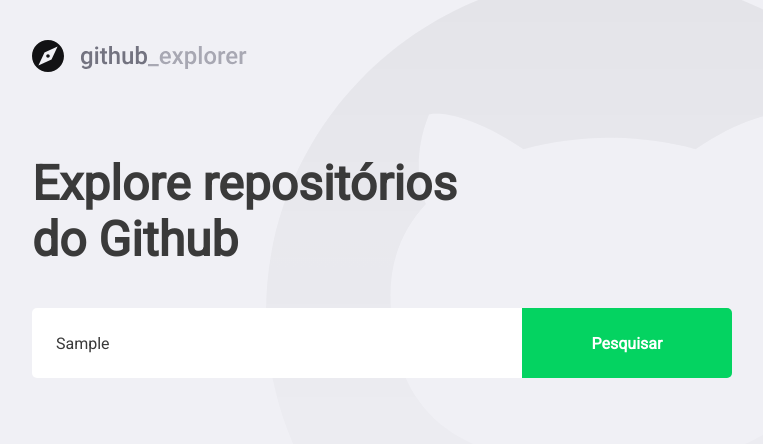
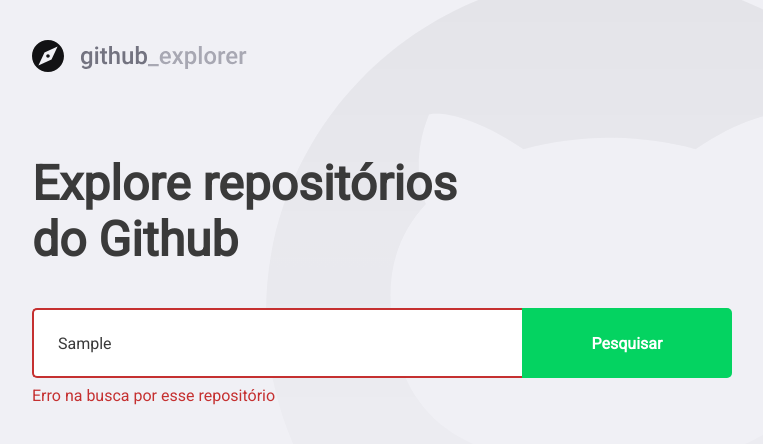
Before and after one commit to marcoscuomo/gs-nv3-primeiro-projeto-react, a React (Create React App) app: page / in a window 1280 px wide. Both pictures are taken after typing "Sample" into the empty fields and a click on the button "Pesquisar". Shown: the top 444 px of the page, without its empty margins (148-911 px from the left). Built offline with nearby package versions, Linux system fonts and the light colour scheme; no server answers.

Commit message:
Tratando os erros

```diff
--- a/src/pages/Dashboard/index.tsx
+++ b/src/pages/Dashboard/index.tsx
@@ -2,7 +2,7 @@
 import { FiChevronRight } from 'react-icons/fi';
 
 import logoImg from '../../assets/logo.svg';
-import { Title, Form, Repositories } from './style';
+import { Title, Form, Repositories, Error } from './style';
 import api from '../../services/api';
 
 interface Repository {
@@ -17,15 +17,27 @@
 const Dashboard: React.FC = () => {
 
     const [newRepo, setNewRepo] = useState('');
+    const [inputError, setInputError] = useState('');
     const [repositories, setRepositories] = useState<Repository[]>([]);
 
     async function handleAddRepository(event: FormEvent<HTMLFormElement>): Promise<void> {
         event.preventDefault();
-        const response = await api.get<Repository>(`repos/${newRepo}`);
-        const repository = response.data;
 
-        setRepositories([...repositories, repository ]);
-        setNewRepo('');
+        if(!newRepo){
+            setInputError('Digite o autor/nome do repositorio');
+            return;
+        }
+
+        try {
+            const response = await api.get<Repository>(`repos/${newRepo}`);
+            const repository = response.data;
+
+            setRepositories([...repositories, repository ]);
+            setNewRepo('');
+            setInputError('');
+        }catch(err) {
+            setInputError('Erro na busca por esse repositório');
+        }
     }
 
     return (
@@ -33,7 +45,7 @@
             <img src={logoImg} alt="Github Explorer" />
             <Title>Explore repositórios do Github</Title>
 
-            <Form onSubmit={handleAddRepository}>
+            <Form hasError={!!inputError} onSubmit={handleAddRepository}>
                 <input
                     value={newRepo}
                     onChange={(e) => setNewRepo(e.target.value)}
@@ -41,6 +53,8 @@
                 />
                 <button type="submit">Pesquisar</button>
             </Form>
+
+            { inputError && <Error>{inputError}</Error> }
 
             <Repositories>
                 {repositories.map(repository => (
--- a/src/pages/Dashboard/style.ts
+++ b/src/pages/Dashboard/style.ts
@@ -1,5 +1,9 @@
-import styled from 'styled-components';
+import styled, { css } from 'styled-components';
 import { shade } from 'polished';
+
+interface FormProps {
+    hasError: boolean;
+}
 
 export const Title = styled.h1`
     font-size: 48px;
@@ -10,7 +14,7 @@
     margin-top: 80px;
 `;
 
-export const Form = styled.form`
+export const Form = styled.form<FormProps>`
     margin-top: 40px;
     max-width: 700px;
 
@@ -23,6 +27,12 @@
         border: 0;
         border-radius: 5px 0 0 5px;
         color: #3a3a3a;
+        border: 2px solid #fff;
+        border-right: 0;
+
+        ${(props) =>  props.hasError && css`
+            border-color: #c53030;
+        `}
 
         &::placeholder {
             color: #a8a8b3;
@@ -97,3 +107,9 @@
         }
     }
 `;
+
+export const Error = styled.span`
+    display: block;
+    color: #c53030;
+    margin-top: 8px;
+`;
```
